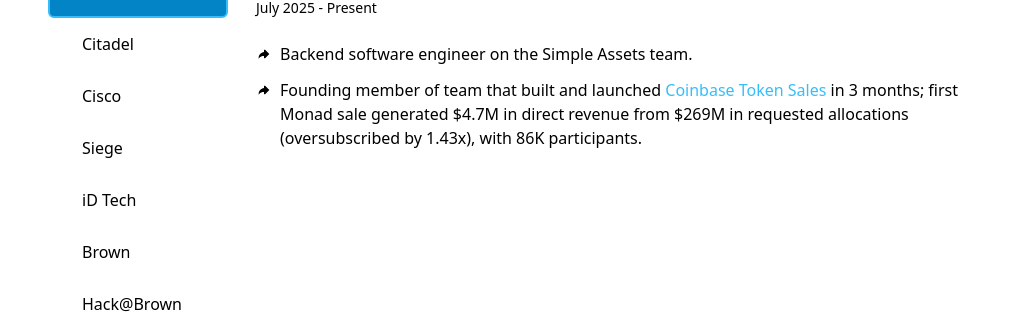
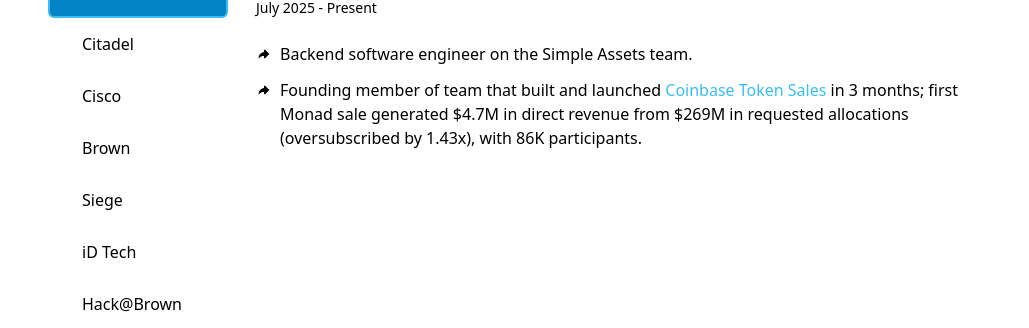
Before and after one commit to justinshin6/personal-website, a Next.js app: page / in a window 1280 px wide. Shown: the part 1633-1961 px from the top of the page, without its empty margins (120-1149 px from the left). Built offline with nearby package versions, Linux system fonts and the light colour scheme.

Commit message:
switch order

```diff
--- a/components/Experience.tsx
+++ b/components/Experience.tsx
@@ -55,6 +55,16 @@
         link: "https://www.cisco.com/",
     },
     {
+        position: "Head Undergraduate Teaching Assistant (HTA/UTA)",
+        name: "Brown",
+        duration: "Jan 2023 - May 2025",
+        description: [
+            "Selected as a Head Teaching Assistant and an Undergraduate Teaching Assistant for four computer science and three applied mathematics courses including Discrete Mathematics / Probability, Statistical Inference II, and Data Structures.",
+            "Coordinated grading meetings, managed course staff of over 30+ UTA's, and acted as touchpoint with the professor.",
+        ],
+        link: "https://cs22.io/"
+    },
+    {
         position: "Software Engineer Intern",
         name: "Siege",
         duration: "Aug 2022 - Dec 2022",
@@ -75,15 +85,6 @@
             "Organized and directed weekly schedules and activities outside of the classroom to increase student attendance by 150%.",
         ],
         link: "https://www.idtech.com/"
-    }, {
-        position: "Head Undergraduate Teaching Assistant (HTA/UTA)",
-        name: "Brown",
-        duration: "Jan 2023 - May 2025",
-        description: [
-            "Selected as a Head Teaching Assistant and an Undergraduate Teaching Assistant for four computer science and three applied mathematics courses including Discrete Mathematics / Probability, Statistical Inference II, and Data Structures.",
-            "Coordinated grading meetings, managed course staff of over 30+ UTA’s, and acted as touchpoint with the professor."
-        ],
-        link: "https://cs22.io/"
     },
     {
         position: "Workshops Team",
```
